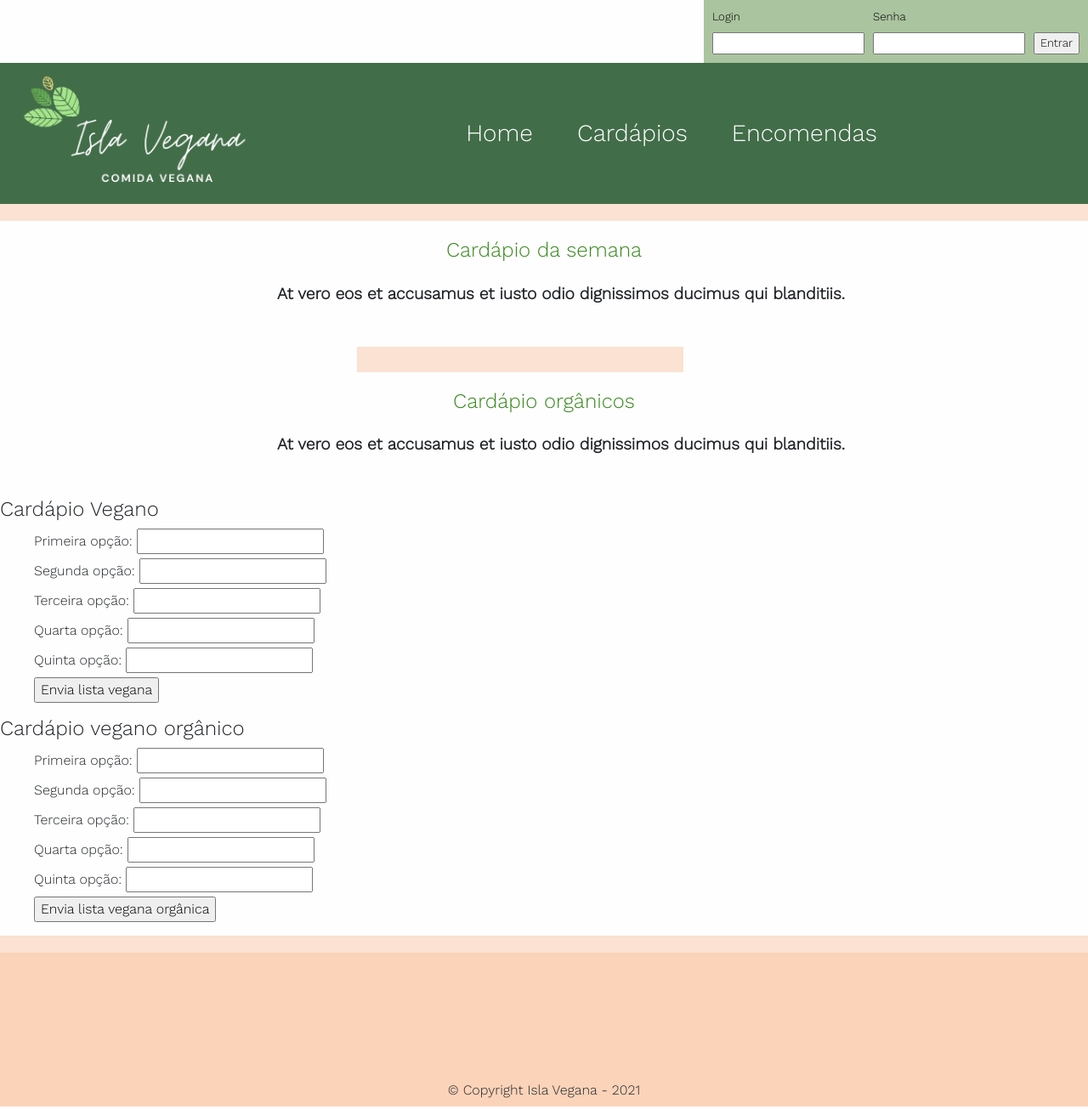
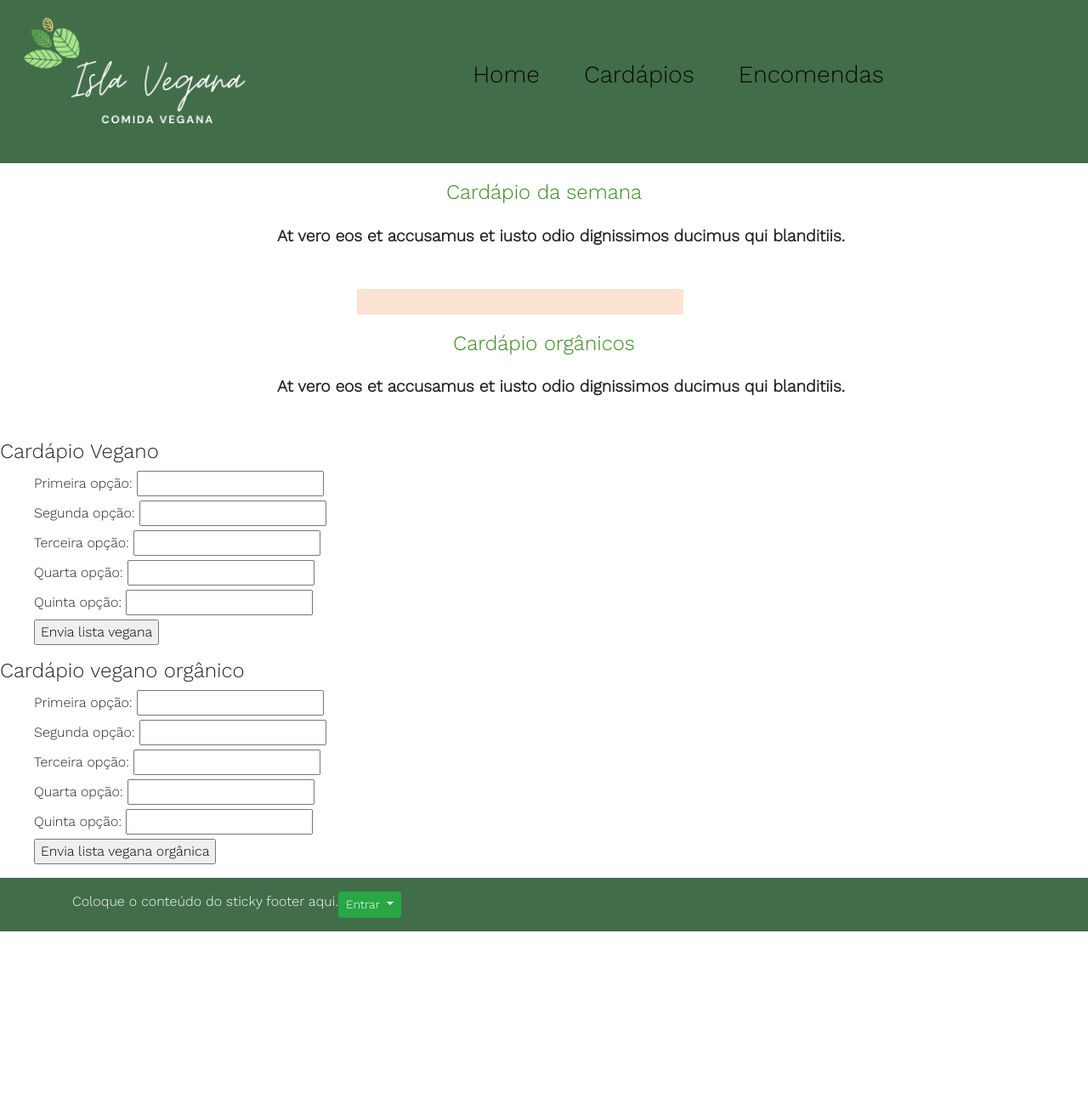
Before and after one commit to michellemarques/isla, a plain HTML site: page cardapios.html in a window 1280 px wide. Shown: the whole page at 85% size. After the commit the page ends 1096 px from the top, so only its background shows below. Drawn offline with nearby package versions, Linux system fonts and the light colour scheme.

Commit message:
mudança menu e footer

```diff
--- a/cardapios.html
+++ b/cardapios.html
@@ -13,51 +13,22 @@
 </head>
 
 <body>
-    <!-- Login -->
-    <div class="d-flex justify-content-end login">
-        <div class="row">
-            <div class="col-lg-12">
-                <form class="login-form">
-                    <div class="input-container">
-                        <label for="email">Login</label>
-                        <input class="login" name="login" type="text">
-                    </div>
-
-                    <div class="input-container ">
-                        <label for="password">Senha</label>
-                        <input class="senha" name="senha" type="password">
-                    </div>
-                    <input class="submit-button" type="submit" value="Entrar">
-                </form>
-                </div>
-        </div>
-    </div>
-
-    <!---->
     <header>
-        <!-- Menu -->
-        <nav class="navbar navbar-expand-lg navbar-light>
+        <nav class="navbar navbar-expand-lg navbar-light">
             <a class=" navbar-brand" href="#"><img src="assets/isla logo.png" /></a>
             <button class="navbar-toggler" type="button" data-toggle="collapse" data-target="#navbarNavAltMarkup"
                 aria-controls="navbarNavAltMarkup" aria-expanded="false" aria-label="Alterna navegação">
                 <span class="navbar-toggler-icon"></span>
             </button>
-                <div class="collapse navbar-collapse d-flex justify-content-center" id="navbarNavAltMarkup">
-                    <div class="navbar-nav">
-                        <a class="nav-item nav-link active" href="#">Home <span class="sr-only">(Página
-                                atual)</span></a>
-                        <a class="nav-item nav-link active" href="#">Cardápios </a>
-                        <a class="nav-item nav-link active" href="#">Encomendas</a>
-
-                    </div>
+            <div class="collapse navbar-collapse d-flex justify-content-center" id="navbarNavAltMarkup">
+                <div class="navbar-nav">
+                    <a class="nav-item nav-link active" href="#">Home</a>
+                    <a class="nav-item nav-link active" href="#">Cardápios </a>
+                    <a class="nav-item nav-link active" href="#">Encomendas</a>
                 </div>
+            </div>
         </nav>
     </header>
-
-    <section>
-        <div class="vazia"></div>
-    </section>
-
     <section>
         <div class="cardapio-normal">
             <h2>Cardápio da semana</h2>
@@ -136,13 +107,52 @@
         </div>
     </section>
 
-    <script src="js/acesso.js"></script>
-    <div class="vazia_3"></div>
-    <footer>
-        <img src="assets/logo_isla.jpg" alt="logo_isla_vegana" class="img_rodape">
-        <p class="copyright">&copy; Copyright Isla Vegana - 2021</p>
+
+
+    <!-- Footer -->
+
+    <footer class="footer mt-auto py-3">
+        <div class="container">
+            <span class="text-muted">
+                <div class="mudacortexto">Coloque o conteúdo do sticky footer aqui.</div>
+            </span>
+
+            <div class="btn-group">
+                <button class="btn btn-success btn-sm dropdown-toggle" type="button" id="dropdownMenuButton"
+                    data-toggle="dropdown" aria-haspopup="true" aria-expanded="false">
+                    Entrar
+                </button>
+                <div class="dropdown-menu p-4" aria-labelledby="dropdownMenuButton">
+                    <h6 class="dropdown-header">Login</h6>
+                    <div class="dropdown-divider"></div>
+
+                    <div class="form-group">
+                        <label for="exampleDropdownFormEmail2">Usuário</label>
+                        <input type="usuario" class="form-control" id=""
+                            placeholder="@Usuário">
+                    </div>
+                    <div class="form-group">
+                        <label for="exampleDropdownFormPassword2">Senha</label>
+                        <input type="password" class="form-control" id="" placeholder="Senha">
+                    </div>
+                    <button type="submit" class="btn btn-success btn-sm btn-primary">Entrar</button>
+                    </form>
+                </div>
+            </div>
+        </div>
+
     </footer>
 
+    <script src="https://code.jquery.com/jquery-3.3.1.slim.min.js"
+        integrity="sha384-q8i/X+965DzO0rT7abK41JStQIAqVgRVzpbzo5smXKp4YfRvH+8abtTE1Pi6jizo"
+        crossorigin="anonymous"></script>
+    <script src="https://cdnjs.cloudflare.com/ajax/libs/popper.js/1.14.3/umd/popper.min.js"
+        integrity="sha384-ZMP7rVo3mIykV+2+9J3UJ46jBk0WLaUAdn689aCwoqbBJiSnjAK/l8WvCWPIPm49"
+        crossorigin="anonymous"></script>
+    <script src="https://stackpath.bootstrapcdn.com/bootstrap/4.1.3/js/bootstrap.min.js"
+        integrity="sha384-ChfqqxuZUCnJSK3+MXmPNIyE6ZbWh2IMqE241rYiqJxyMiZ6OW/JmZQ5stwEULTy"
+        crossorigin="anonymous"></script>
+    <script src="js/bootstrap.js"></script>
 </body>
 
 </html>
--- a/css/cardapios.css
+++ b/css/cardapios.css
@@ -1,36 +1,12 @@
 
 body {
     font-family: 'Work Sans', sans-serif;
-    background:  #fefefe;
   }
   :root{
     --green-dark:#426d49;
     --green-2: #5f904a85;
+    --white2: #fefefe;
   }
- /* formulario */
-  .login-form {
-    display: flex;
-    background-color: #5f904a85;
-    color: black;
-    font-weight: 400;
-    padding: 10px;
-    font-size: smaller;
-    font-family: 'Work Sans', sans-serif;
-  }
-
-  .submit-button {
-    margin-left: 10px;
-    align-self: flex-end;
-  }
-
-  .input-container + .input-container {
-    margin-left: 10px;
-  }
-
-  .input-container label {
-    display: block;
-  }
-
 /* menu navegação */
 img{
     width: 300px;
@@ -38,7 +14,11 @@ img{
 }
 .navbar{
     background-color: #426d49;
+    padding-bottom: 24px;
+    margin: 0px;
+    border: 0px;
 }
+
 .nav-item{
     color: #fefefe;
     font-size: 28px;
@@ -114,17 +94,21 @@ h2 {
     padding-top: 20px;
 }
 
-/*-----------------------------------------------*/
-
-footer {
-    background: rgba(251, 211, 185);
+/*---------------- footer -------------------------*/
+.footer{
+    background-color: #426d49;
 }
-.img_rodape {
-    padding-left: 47% ;
-   }
-
-.copyright {
+.container{
+    display: flex;
+}
+.mudacortexto{
+    color: #fefefe;
+}
+.dropdown-header{
     text-align: center;
-    padding-bottom: 7px;
 }
-/*-----*/
+.form-control{
+    width: min-content;
+}
+.dropup{
+}
```
